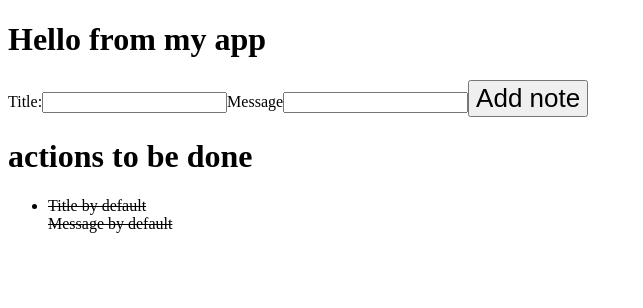
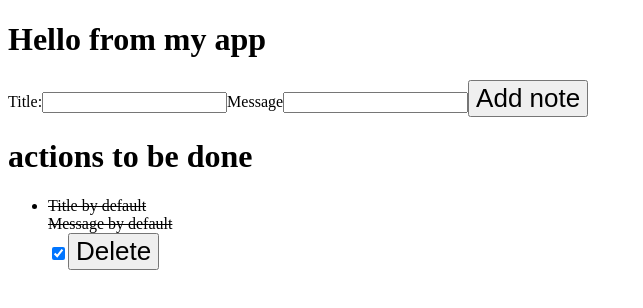
Before and after one commit to MariaMarL/to-do-live, a React (Vite) app: page / in a window 1280 px wide. Shown: the top 308 px of the page, without its empty margins (0-643 px from the left). Built offline with nearby package versions, Linux system fonts and the light colour scheme.

Commit message:
app finished without style but working

```diff
--- a/src/components/ListOfToDo.jsx
+++ b/src/components/ListOfToDo.jsx
@@ -5,6 +5,22 @@
 
     const {state, dispatch} = useContext(Store)
 
+    const onCheckbox = (event, note) =>{
+        const checked = event.currentTarget.checked;
+        dispatch({
+            type: 'update-note',
+            payload: {...note,
+            done: checked}
+        })
+    }
+
+    const onDelete = (note) =>{
+        console.log(note);
+        dispatch({
+            type: 'remove-note',
+            payload: note
+        })
+    }
   return (
     <div>
         <h1>actions to be done</h1>
@@ -13,6 +29,8 @@
             return <li style={note.done?{textDecoration:'line-through'}:{}} key ={note.id}>
                 {note.title}<br/>
                 {note.message}<br/>
+                <input onChange= {(event)=>onCheckbox(event, note)} type="checkbox"  checked={note.done}/>
+                <button onClick ={() =>onDelete(note)}>Delete</button>
             </li>
         })}
         </ul>
--- a/src/components/Reducer.jsx
+++ b/src/components/Reducer.jsx
@@ -1,7 +1,6 @@
 function reducer(state, action){
     switch(action.type){
         case 'add-note':
-            console.log("adding note")
             const newNote = {
                 id: Math.floor(Math.random() *100),
                 message: action.payload.message,
@@ -14,9 +13,14 @@
             }
             return newStateAddNote
         case 'remove-note':
-            return state
+            const newListOfNotesWithoutPayloadNote = state.listOfNotes.filter(note =>note.id !== action.payload.id)
+            const newStateWithNoteDeleted = {...state, listOfNotes:newListOfNotesWithoutPayloadNote}
+            return newStateWithNoteDeleted
         case 'update-note':
-            return state
+            const newListOfNotes = state.listOfNotes.filter(note =>note.id !== action.payload.id)
+            const newListOfNotesWithModification = [...newListOfNotes,action.payload]
+            const newStateModifiedCheckbox = {...state, listOfNotes:newListOfNotesWithModification}
+            return newStateModifiedCheckbox
     }
 }
 export default reducer
```
